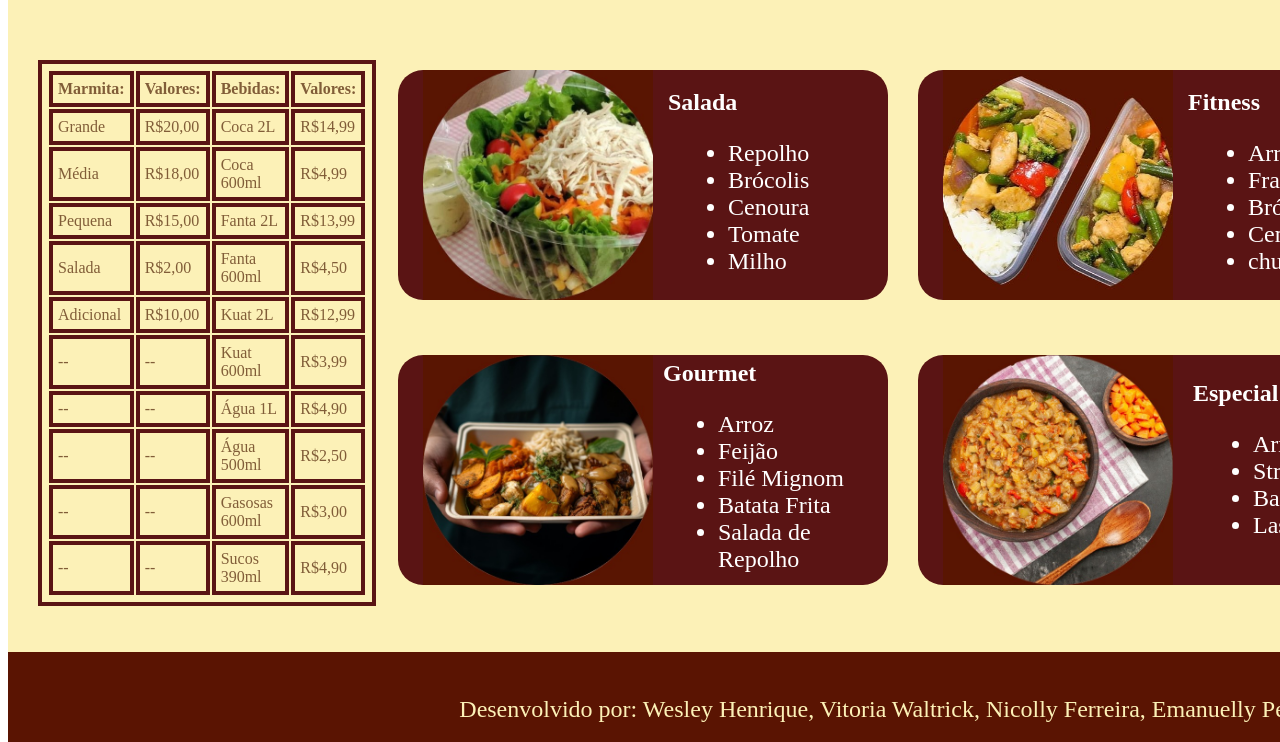
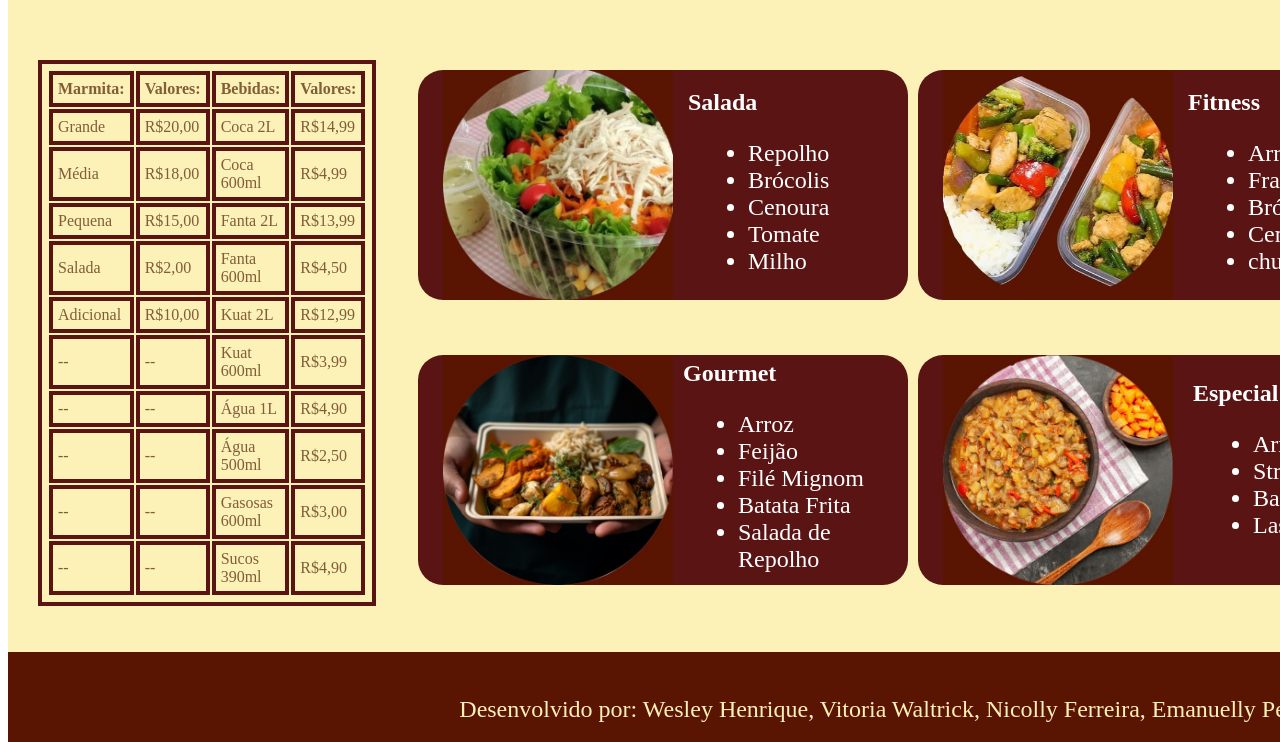
Before and after one commit to Wesleyhx/Marmitaria, a plain HTML site: page cardápio.html in a window 1280 px wide. Shown: the part 178-920 px from the top of the page. Drawn offline with Linux system fonts and the light colour scheme.

Commit message:
Update cardapio.css

```diff
--- a/css/cardapio.css
+++ b/css/cardapio.css
@@ -188,7 +188,7 @@
     height: 230px;
     color: white;
     border-radius: 25px;
-    margin-left: 390px;
+    margin-left: 410px;
     position: absolute;
     top: 240px;
 }
@@ -222,7 +222,7 @@
     height: 230px;
     color: white;
     border-radius: 25px;
-    margin-left: 390px;
+    margin-left: 410px;
     position: absolute;
     top: 525px;
 }
```
